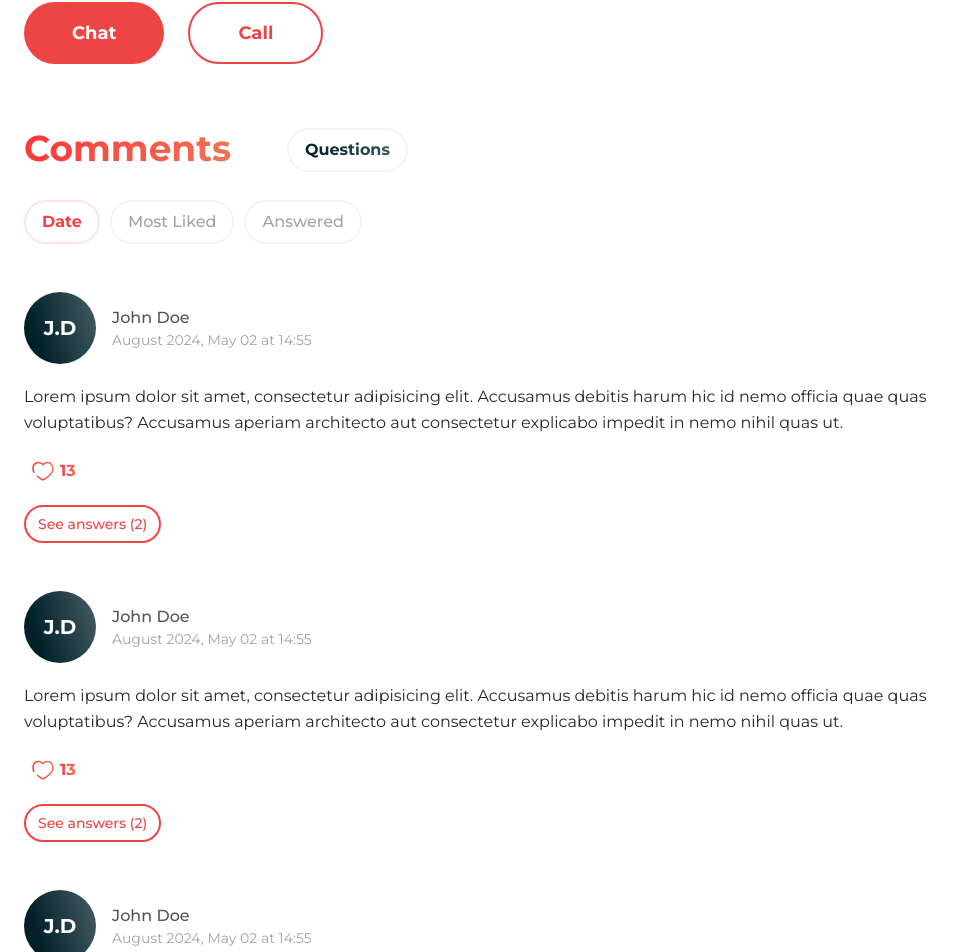
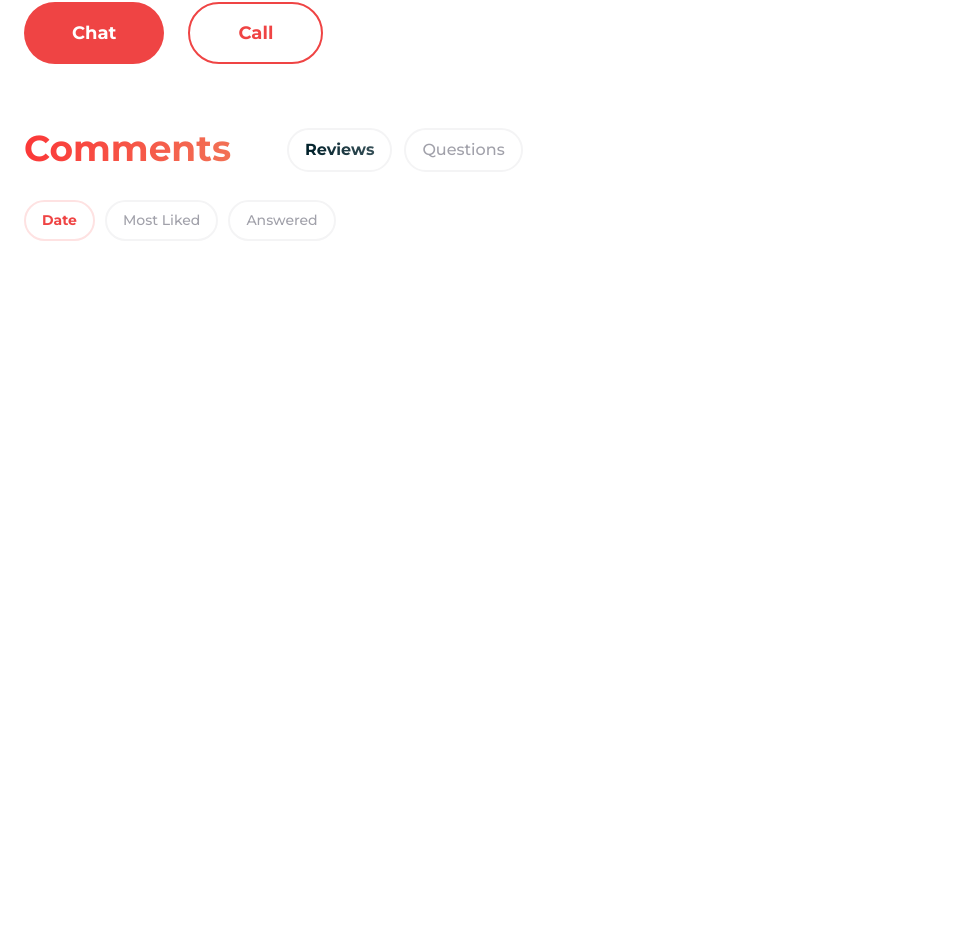
Before and after one commit to HumptyDumpy01/viaproperty-app, a Next.js app: page /properties/1 in a window 1280 px wide. Shown: the part 1293-2245 px from the top of the page, without its empty margins (0-965 px from the left). After the commit the page ends 1678 px from the top, so only its background shows below. Built offline with nearby package versions, Linux system fonts and the light colour scheme.

Commit message:
refactored the badgeRounded. Now I can use huge and small versions, with different colors. refactoring comments section.

```diff
--- a/components/PropertyDescription/Layout/PropertyComments.tsx
+++ b/components/PropertyDescription/Layout/PropertyComments.tsx
@@ -1,18 +1,26 @@
 'use client';
 
-/*type PropertyCommentsType = {
-  // children: ReactNode;
-}*/
+import BadgeRounded from '@/components/UI/Badge/BadgeRounded';
+import { ActiveFilterTypeQuestions } from '@/utils/types/activeFilterTypeQuestions';
+import { useState } from 'react';
 
-import BadgeRounded from '@/components/UI/Badge/BadgeRounded';
-import { useState } from 'react';
-import { ActiveFilterTypeQuestions } from '@/utils/types/activeFilterTypeQuestions';
-import Comment from '@/components/Layout/Comment/Comment';
-import Button from '@/components/UI/Button/Button';
-
+export type CommentType = `Reviews` | `Questions`;
 
 export default function PropertyComments(/*{  }: PropertyCommentsType*/) {
   const [activeFilter, setActiveFilter] = useState<ActiveFilterTypeQuestions>(`Date`);
+  const [activeComments, setActiveComments] = useState<CommentType>(`Reviews`);
+
+  const handleSetActiveComments = (switchTo: CommentType | ActiveFilterTypeQuestions) => {
+    if (switchTo === 'Reviews' || switchTo === 'Questions') {
+      setActiveComments(switchTo);
+    }
+  };
+
+  const handleSetActiveFilter = (switchTo: CommentType | ActiveFilterTypeQuestions) => {
+    if (switchTo === 'Date' || switchTo === 'Most Liked' || switchTo === 'Answered') {
+      setActiveFilter(switchTo);
+    }
+  };
 
   return (
     <>
@@ -20,76 +28,22 @@ export default function PropertyComments(/*{  }: PropertyCommentsType*/) {
         <div className={`flex gap-14`}>
           <h2 className={`text-4xl bg-clip-text text-transparent bg-linear-main-red font-bold flex w-fit
                   mb-8`}>Comments</h2>
-          <div>
-                <span
-                  className={`bg-clip-text text-transparent inline-block bg-linear-main-dark-blue font-bold px-4 py-2 border-2
-                  border-zinc-100 whitespace-nowrap rounded-full`}>Questions</span>
+          <div className={`flex gap-3`}>
+
+            <BadgeRounded setActiveFilter={handleSetActiveComments} label={`Reviews`} color={`blue`} type={`lg`}
+                          state={activeComments} />
+
+            <BadgeRounded setActiveFilter={handleSetActiveComments} label={`Questions`} color={`blue`} type={`lg`}
+                          state={activeComments} />
+
           </div>
         </div>
 
         <div className={`flex items-center gap-2.5 mb-12`}>
-          <BadgeRounded setActiveFilter={setActiveFilter} label={`Date`} state={activeFilter} />
-          <BadgeRounded setActiveFilter={setActiveFilter} label={`Most Liked`} state={activeFilter} />
-          <BadgeRounded setActiveFilter={setActiveFilter} label={`Answered`} state={activeFilter} />
+          <BadgeRounded setActiveFilter={handleSetActiveFilter} label={`Date`} state={activeFilter} />
+          <BadgeRounded setActiveFilter={handleSetActiveFilter} label={`Most Liked`} state={activeFilter} />
+          <BadgeRounded setActiveFilter={handleSetActiveFilter} label={`Answered`} state={activeFilter} />
         </div>
-
-        <div className={`flex flex-col gap-12`}>
-          <Comment initials={`John Doe`} abbrInitials={`J.D`}
-                   text={` Lorem ipsum dolor sit amet, consectetur adipisicing elit. Accusamus debitis harum hic id nemo officia quae quas voluptatibus? Accusamus aperiam architecto aut consectetur explicabo impedit in nemo nihil quas ut.`}
-                   likes={13} createdAt={`August 2024, May 02 at 14:55`} responses={[{
-            userType: `landlord`,
-            abbrInitials: `N.B`,
-            initials: `Nikolas Baker`,
-            text: `Lorem ipsum dolor sit amet, consectetur adipisicing elit. Accusamus debitis harum hic id nemo officia quae quas voluptatibus? Accusamus aperiam architecto aut consectetur explicabo impedit in nemo nihil quas ut.`,
-            createdAt: `August 2024, May 02 at 14:55`
-          }, {
-            userType: `user`,
-            abbrInitials: `J.D`,
-            initials: `John Doe`,
-            text: `Lorem ipsum dolor sit amet, consectetur adipisicing elit. Accusamus debitis harum hic id nemo officia quae quas voluptatibus? Accusamus aperiam architecto aut consectetur explicabo impedit in nemo nihil quas ut.`,
-            createdAt: `August 2024, May 02 at 14:55`
-          }
-          ]} userType={`user`} />
-
-          <Comment initials={`John Doe`} abbrInitials={`J.D`}
-                   text={` Lorem ipsum dolor sit amet, consectetur adipisicing elit. Accusamus debitis harum hic id nemo officia quae quas voluptatibus? Accusamus aperiam architecto aut consectetur explicabo impedit in nemo nihil quas ut.`}
-                   likes={13} createdAt={`August 2024, May 02 at 14:55`} responses={[{
-            userType: `landlord`,
-            abbrInitials: `N.B`,
-            initials: `Nikolas Baker`,
-            text: `Lorem ipsum dolor sit amet, consectetur adipisicing elit. Accusamus debitis harum hic id nemo officia quae quas voluptatibus? Accusamus aperiam architecto aut consectetur explicabo impedit in nemo nihil quas ut.`,
-            createdAt: `August 2024, May 02 at 14:55`
-          }, {
-            userType: `user`,
-            abbrInitials: `J.D`,
-            initials: `John Doe`,
-            text: `Lorem ipsum dolor sit amet, consectetur adipisicing elit. Accusamus debitis harum hic id nemo officia quae quas voluptatibus? Accusamus aperiam architecto aut consectetur explicabo impedit in nemo nihil quas ut.`,
-            createdAt: `August 2024, May 02 at 14:55`
-          }
-          ]} userType={`user`} />
-
-          <Comment initials={`John Doe`} abbrInitials={`J.D`}
-                   text={` Lorem ipsum dolor sit amet, consectetur adipisicing elit. Accusamus debitis harum hic id nemo officia quae quas voluptatibus? Accusamus aperiam architecto aut consectetur explicabo impedit in nemo nihil quas ut.`}
-                   likes={13} createdAt={`August 2024, May 02 at 14:55`} responses={[{
-            userType: `landlord`,
-            abbrInitials: `N.B`,
-            initials: `Nikolas Baker`,
-            text: `Lorem ipsum dolor sit amet, consectetur adipisicing elit. Accusamus debitis harum hic id nemo officia quae quas voluptatibus? Accusamus aperiam architecto aut consectetur explicabo impedit in nemo nihil quas ut.`,
-            createdAt: `August 2024, May 02 at 14:55`
-          }, {
-            userType: `user`,
-            abbrInitials: `J.D`,
-            initials: `John Doe`,
-            text: `Lorem ipsum dolor sit amet, consectetur adipisicing elit. Accusamus debitis harum hic id nemo officia quae quas voluptatibus? Accusamus aperiam architecto aut consectetur explicabo impedit in nemo nihil quas ut.`,
-            createdAt: `August 2024, May 02 at 14:55`
-          }
-          ]} userType={`user`} />
-        </div>
-
-        <div className={`w-fit mt-14`}>
-          <Button label={`See more`} mode={`md`} linearGradient />
-        </div>
-
       </div>
     </>
   );
--- a/components/UI/Badge/BadgeRounded.tsx
+++ b/components/UI/Badge/BadgeRounded.tsx
@@ -1,24 +1,38 @@
-// 'use client';
-
+// BadgeRounded.tsx
 import { ActiveFilterTypeQuestions } from '@/utils/types/activeFilterTypeQuestions';
+import { CommentType } from '@/components/PropertyDescription/Layout/PropertyComments';
 
 type BadgeRoundedType = {
-  state?: ActiveFilterTypeQuestions;
-  label: ActiveFilterTypeQuestions;
-  setActiveFilter: (switchTo: ActiveFilterTypeQuestions) => void;
-  // children: ReactNode;
+  state?: ActiveFilterTypeQuestions | CommentType;
+  label: ActiveFilterTypeQuestions | CommentType;
+  setActiveFilter: (switchTo: ActiveFilterTypeQuestions | CommentType) => void;
+  type?: `md` | `lg`;
+  color?: `red` | `blue`;
 }
 
-export default function BadgeRounded({ state, label, setActiveFilter }: BadgeRoundedType) {
+export default function BadgeRounded({ state, label, setActiveFilter, type = `md`, color = `red` }: BadgeRoundedType) {
   const activeStateStyles = `text-red-500 border-red-100 font-bold`;
   const inactiveStateStyles = `text-zinc-400 border-zinc-100 font-medium`;
+
+  const blueActiveStyles = `bg-clip-text text-transparent bg-linear-main-dark-blue font-bold`;
+  const blueInactiveStyles = `font-medium text-zinc-400`;
+
   return (
     <>
-      <div className={`cursor-pointer`}>
+      {color === `red` && (
+        <div className={`cursor-pointer`}>
+          <span onClick={() => setActiveFilter(label)}
+                className={`${state === label ? activeStateStyles : inactiveStateStyles} w-fit text-[14px] inline-block px-4 py-2 border-2
+            whitespace-nowrap rounded-full`}>{label}</span>
+        </div>
+      )}
+
+      {color === `blue` && type === `lg` && (
         <span onClick={() => setActiveFilter(label)}
-              className={`${state === label ? activeStateStyles : inactiveStateStyles} w-fit text-[16px]  inline-block px-4 py-2 border-2
-            whitespace-nowrap rounded-full`}>{label}</span>
-      </div>
+              className={`${state === label ? blueActiveStyles : blueInactiveStyles} h-fit cursor-pointer inline-block px-4 py-2 border-2
+                  border-zinc-100 whitespace-nowrap rounded-full`}>{label}</span>
+      )}
+
     </>
   );
 }
--- a/components/UI/Button/Button.tsx
+++ b/components/UI/Button/Button.tsx
@@ -7,15 +7,17 @@ type ButtonType = ComponentPropsWithoutRef<'button'> & {
   mode?: 'lg' | 'md' | 'sm';
   btnVariant?: `red` | `white`
   linearGradient?: boolean;
+  scale?: boolean;
   // children: ReactNode;
 };
 
-export default function Button({ label, mode = 'lg', btnVariant = `red`, linearGradient, ...props }: ButtonType) {
+export default function
+  Button({ label, mode = 'lg', btnVariant = `red`, linearGradient, scale, ...props }: ButtonType) {
 
   return (
     <>
       {(mode === 'lg' && btnVariant === `red`) && (
-        <button {...props} className={`font-bold bg-red-500 rounded-full flex
+        <button {...props} className={`font-bold ${linearGradient ? `bg-linear-main-red` : `bg-red-500`} rounded-full flex
                w-fit h-19 text-white
               px-12 py-6 bp-620:text-xl
               transition-all duration-200 hover:bg-red-700 active:bg-red-400
```
